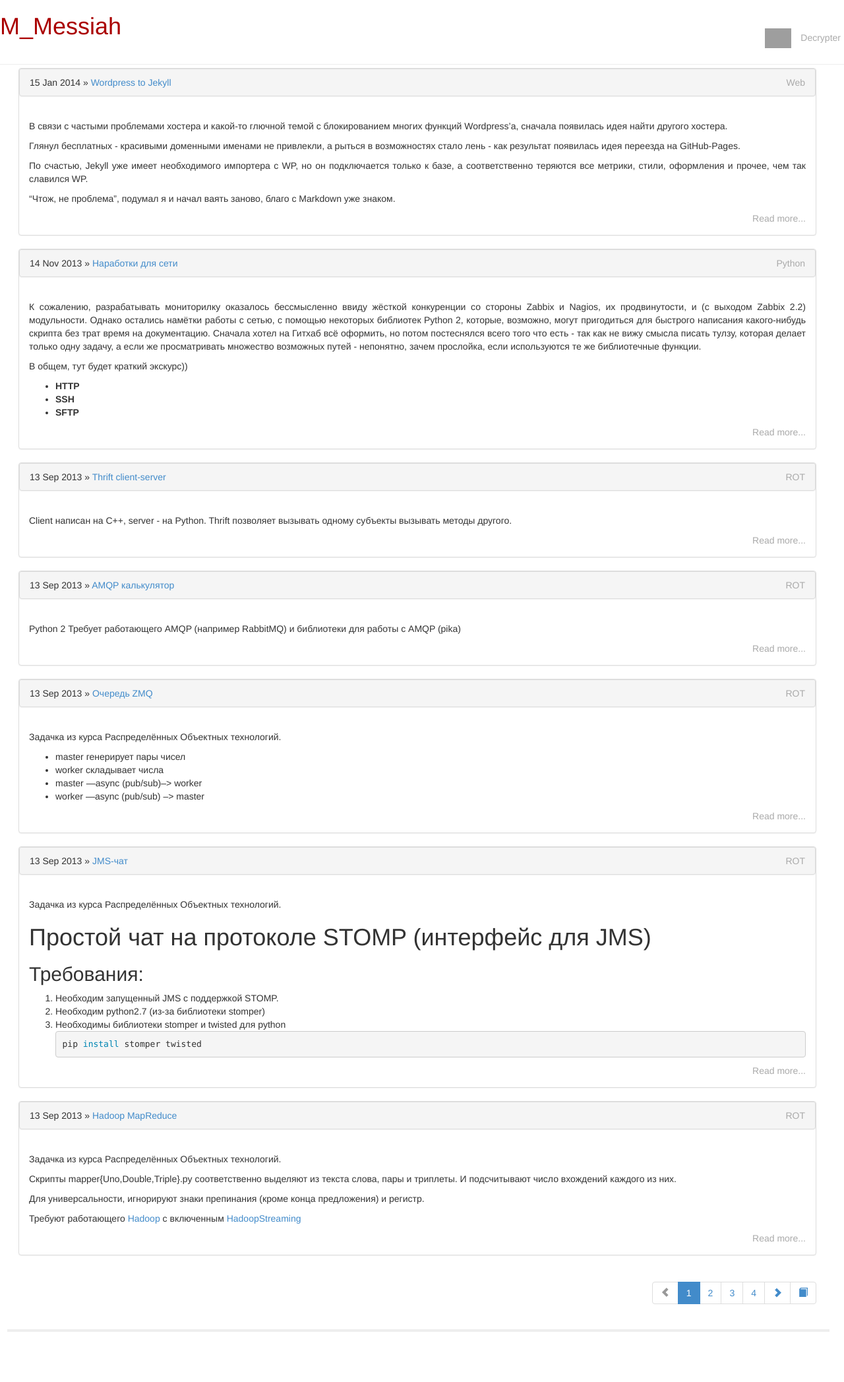
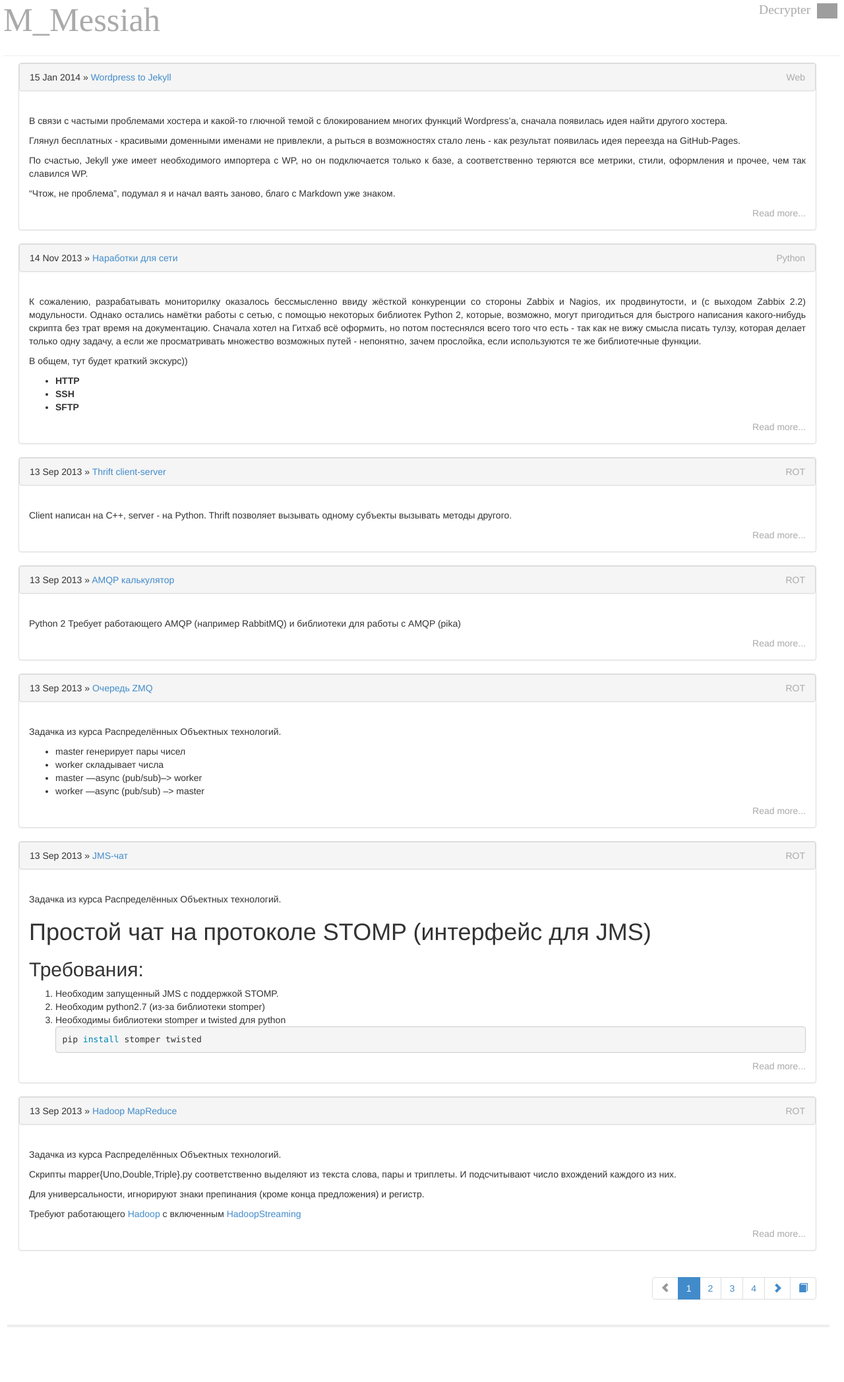
Before and after one commit to m-muzafarov/m-muzafarov.github.io, a Jekyll site: the page built from index.html, in a window 1280 px wide. Shown: the whole page at 66% size. Built offline with Jekyll 4.4.1, drawn with Linux system fonts in a browser that asks for light colours; nearby versions of some CDN libraries; some web fonts are replaced; Markdown is read by kramdown in place of the engine named in the settings; the list of posts is cut into pages by our own code; comment, search, counter and statistics services are not loaded; grey boxes are pictures that could not be loaded.

Commit message:
header without google search

```diff
--- a/_layouts/default.html
+++ b/_layouts/default.html
@@ -22,25 +22,11 @@
     <body>
         <div class="site">
           <div class="page-header">
-          <div style="width:18em;" class="pull-right"> <script>
-                  (function() {
-                    var cx = '006424678597279067122:yvtm4ogo3za';
-                    var gcse = document.createElement('script');
-                    gcse.type = 'text/javascript';
-                    gcse.async = true;
-                    gcse.src = (document.location.protocol == 'https:' ? 'https:' : 'http:') +
-                        '//www.google.com/cse/cse.js?cx=' + cx;
-                    var s = document.getElementsByTagName('script')[0];
-                    s.parentNode.insertBefore(gcse, s);
-                  })();
-                </script>
-                <gcse:search></gcse:search>
-              </div>
-            <ul class="list-inline pull-right" style="padding-top:23px">
-              <li><a href="http://brainstorage.me/M_Messiah"><img src="http://brainstorage.me/assets/logo_2x-1ebfa8e9d42ef8aaabd0047a62f5cfbe.png" height="30px"></img></a></li>
-              <li><a class="meta" href="http://decrypter.herokuapp.com">Decrypter</a></li>
+            <ul class="list-inline">
+              <li><h1 class="title"><a href="/">{{ site.name }}</a></h1></li>
+              <li class="pull-right"><a href="http://brainstorage.me/M_Messiah"><img src="http://brainstorage.me/assets/logo_2x-1ebfa8e9d42ef8aaabd0047a62f5cfbe.png" height="23px"></img></a></li>
+              <li class="title pull-right"><a href="http://decrypter.herokuapp.com">Decrypter</a></li>
               </ul>
-            <h1 class="title"><a href="/">{{ site.name }}</a></h1>
           </div>
           <div class="page">
           {{ content }}
--- a/css/main.css
+++ b/css/main.css
@@ -1,7 +1,5 @@
 .page-header {
-  margin-top: 0px;
-  padding-bottom: 27px;
-  margin-bottom: 5px;
+  margin: 5px 5px 10px;
 }
 .post {
   margin-left: 2em;
@@ -13,8 +11,25 @@
   margin: 3em auto;
   margin-top: 0;
 }
+
+@font-face {
+    font-family: 'Beer money';
+    src: url('http://64424.selcdn.ru/webfont/beermoney/beer_money.eot');
+    src: local('beer money'), local('beer money Regular'), url('http://64424.selcdn.ru/webfont/beermoney/beer_money.woff') format('woff'),
+         url('http://64424.selcdn.ru/webfont/beermoney/beer_money.ttf') format('truetype');
+    font-weight: normal;
+    font-style: normal;
+}
+.title {
+  margin-top: 0px;
+}
 .title a {
-  color: #a00;
+  color: #aaa;
+  font-family: 'Beer money';
+  font-weight: 200;
+  line-height: 1em;
+  text-shadow: none;
+  font-size: 1.4em;
 }
 .title a:hover {
   color: #000;
```
